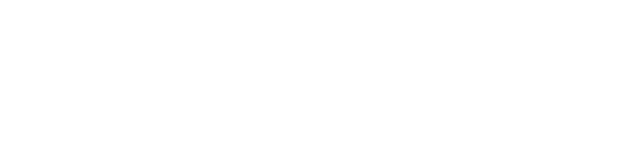
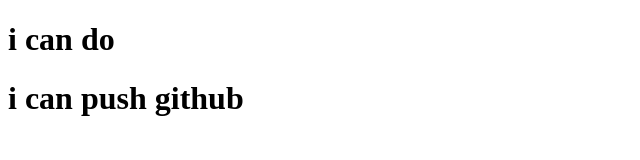
Before and after one commit to Asif90j/my-second-repo, a plain HTML site: page index.html in a window 1280 px wide. Shown: the whole page, without its empty margins (0-640 px from the left). Drawn offline with Linux system fonts and the light colour scheme.

```diff
--- a/index.html
+++ b/index.html
@@ -7,6 +7,7 @@
     <title>My second repoS</title>
 </head>
 <body>
-
+    <h1>i can do</h1>
+    <h1>i can push github</h1>
 </body>
 </html>
```
